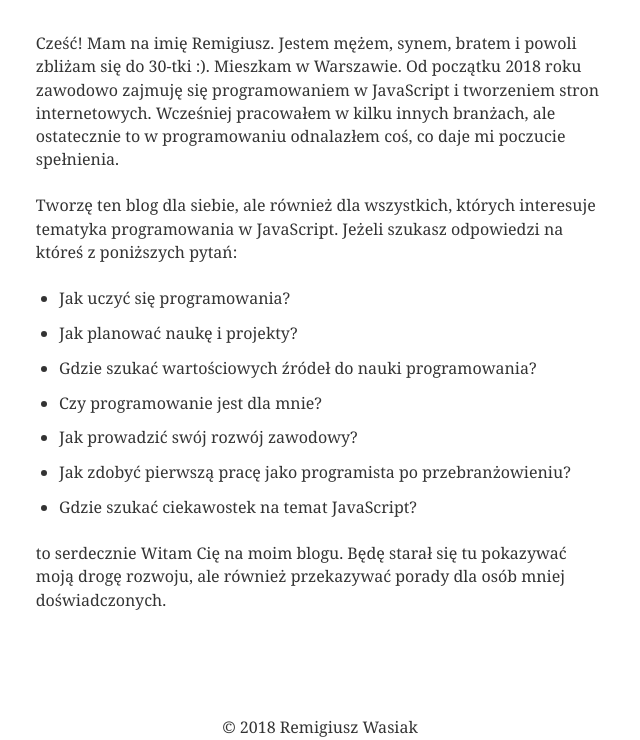
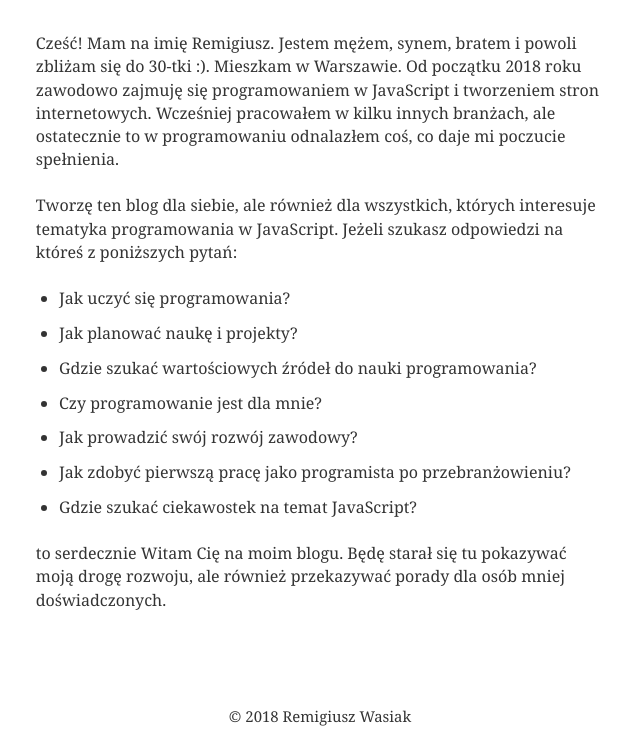
Before and after one commit to Remigiusz-Wasiak/blog, a Gatsby site: page /o-blogu in a window 1280 px wide. Shown: the part 61-801 px from the top of the page, without its empty margins (320-960 px from the left). Built offline with nearby package versions, Linux system fonts and the light colour scheme; Gatsby itself is replaced by a stand-in of ours; some packages are replaced by stand-ins of ours; what typography-theme-bootstrap would draw is missing.

Commit message:
footer style changed and dynamic year generation added

```diff
--- a/src/components/Layout.jsx
+++ b/src/components/Layout.jsx
@@ -16,8 +16,10 @@ const Main = styled.main(props => ({
 }))
 
 const Footer = styled.footer`
+  ${scale(-1 / 10)}
   display: flex;
   justify-content: center;
+  padding: ${rhythm(0.5)} 0;
 `
 
 class Layout extends React.Component {
@@ -38,12 +40,15 @@ class Layout extends React.Component {
   render() {
     const { location, children } = this.props
     const { usedHeight } = this.state
+    const year = new Date().getFullYear()
 
     return (
       <Wrapper>
         <Header location={location} getRef={this.getRef} />
         <Main usedHeight={usedHeight}>{children}</Main>
-        <Footer ref={el => (this.footer = el)}>© 2018 Remigiusz Wasiak</Footer>
+        <Footer ref={el => (this.footer = el)}>
+          © {year} Remigiusz Wasiak
+        </Footer>
       </Wrapper>
     )
   }
```
